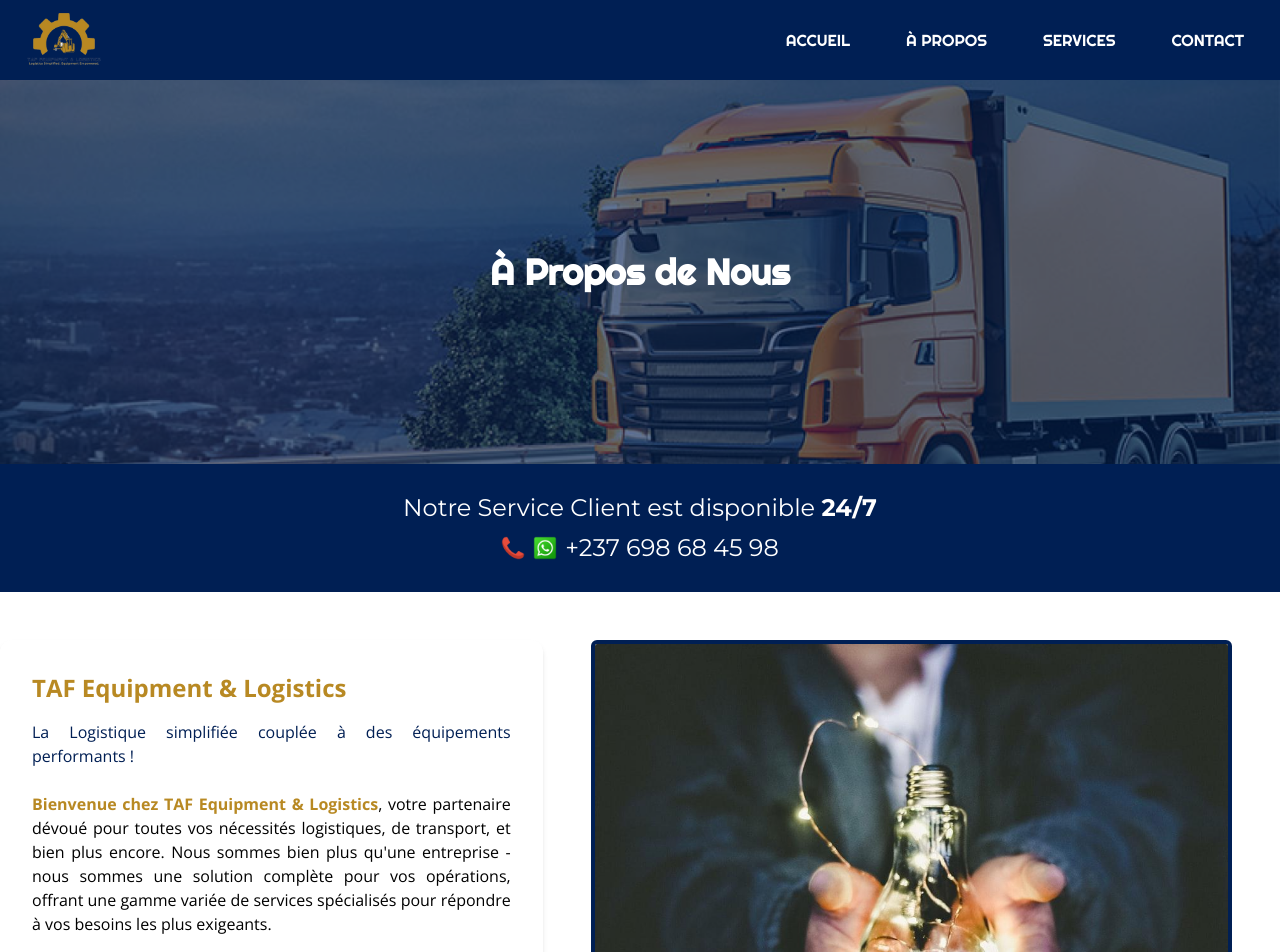
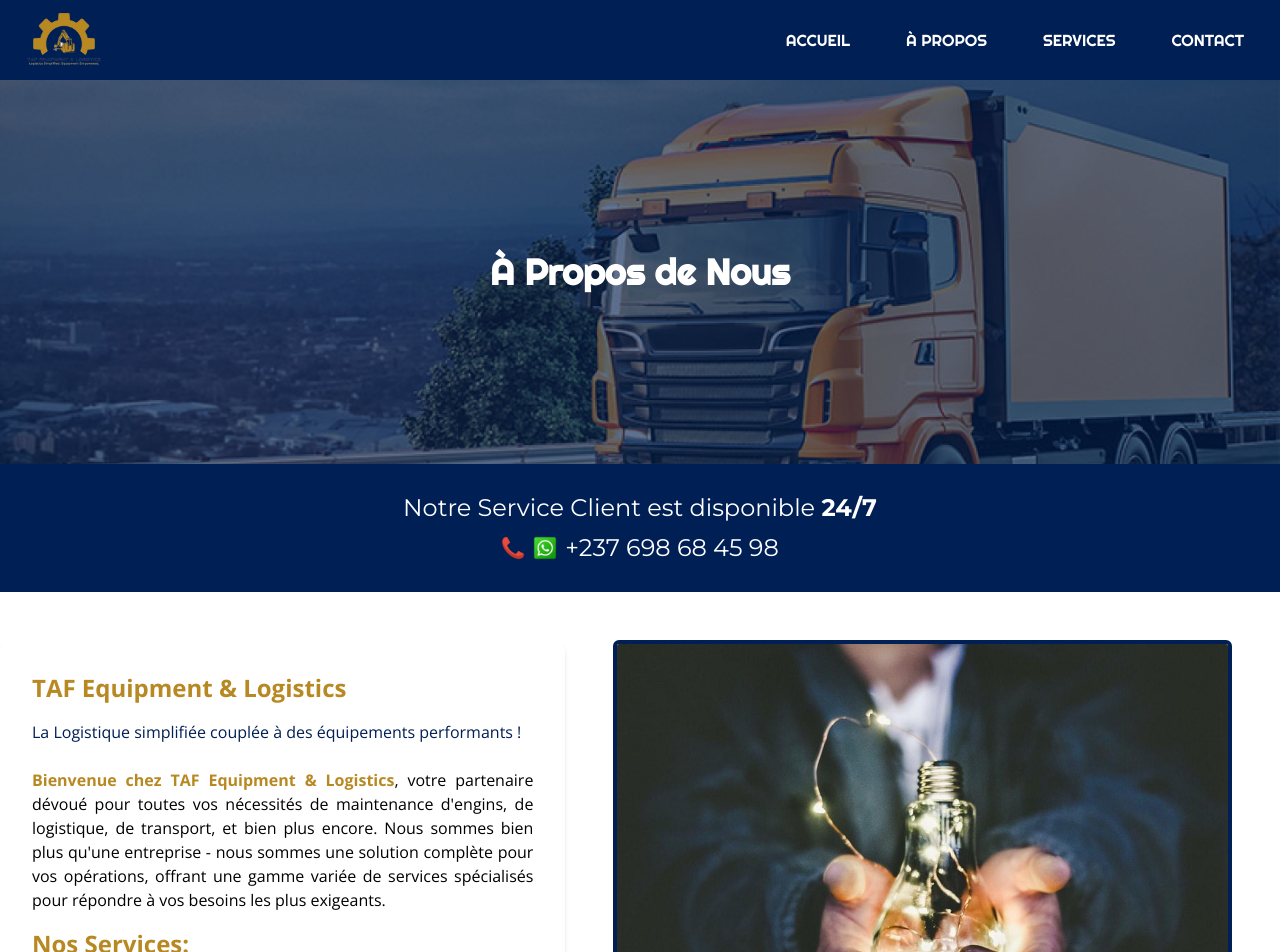
Before and after one commit to tonybnya/website, a React (Vite) app: page /about in a window 1280 px wide. Shown: the top 952 px of the page. Built offline with nearby package versions, Linux system fonts and the light colour scheme.

Commit message:
style: change some text

```diff
--- a/src/components/HeroHome.jsx
+++ b/src/components/HeroHome.jsx
@@ -32,8 +32,9 @@
               </span>{" "}
               pour simplifier leur chaîne d&apos;approvisionnement. Que vous
               souhaitiez acquérir des engins lourds ou des marchandises
-              délicates, nous offrons une solution complète. La logistique
-              simplifiée et l&apos;équipement au service de la performance.
+              délicates, nous offrons une solution complète. Chez nous la
+              logistique est simplifiée et l&apos;équipement est au service de
+              la performance.
             </p>
             <div className="max-sm:text-center max-[1439px]:text-center">
               <Link
--- a/src/components/Presentation.jsx
+++ b/src/components/Presentation.jsx
@@ -15,11 +15,11 @@
             <span className="font-opensansbold text-dark-goldenrod">
               Bienvenue chez TAF Equipment & Logistics
             </span>
-            , votre partenaire dévoué pour toutes vos nécessités logistiques, de
-            transport, et bien plus encore. Nous sommes bien plus qu&apos;une
-            entreprise - nous sommes une solution complète pour vos opérations,
-            offrant une gamme variée de services spécialisés pour répondre à vos
-            besoins les plus exigeants.
+            , votre partenaire dévoué pour toutes vos nécessités de maintenance
+            d&apos;engins, de logistique, de transport, et bien plus encore.
+            Nous sommes bien plus qu&apos;une entreprise - nous sommes une
+            solution complète pour vos opérations, offrant une gamme variée de
+            services spécialisés pour répondre à vos besoins les plus exigeants.
           </p>
           <h2 className="max-sm:text-xl text-2xl font-bold text-dark-goldenrod mb-4">
             Nos Services:
--- a/src/data/process.js
+++ b/src/data/process.js
@@ -9,7 +9,7 @@
     stepNumber: 2,
     title: "Consultation Personnalisée",
     description:
-      "Nous organiserons une consultation personnalisée pour discuter en détail de vos besoins en logistique, location d'engins, transport, import-export, maintenance d'engins, commerce général ou prestations de services. Cette étape nous permettra de comprendre vos besoins et de vous fournir les solutions les mieux adaptées.",
+      "Nous organiserons une consultation personnalisée pour discuter en détail de vos besoins en maintenance d'engins, location d'engins, logistique & transport, import-export et bien plus encore. Cette étape nous permettra de comprendre vos besoins et de vous fournir les solutions les mieux adaptées.",
   },
   {
     stepNumber: 3,
```
